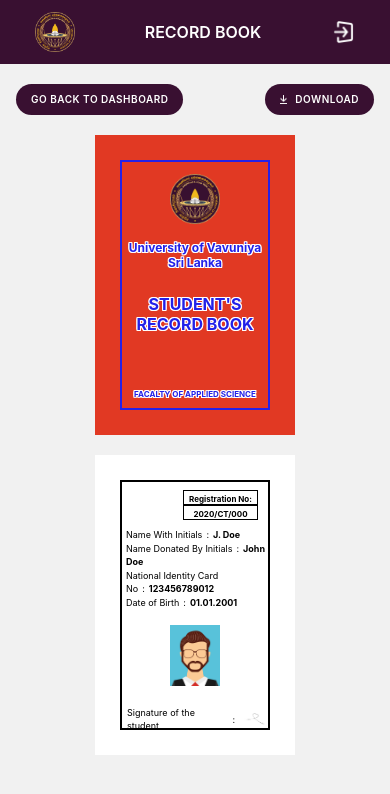
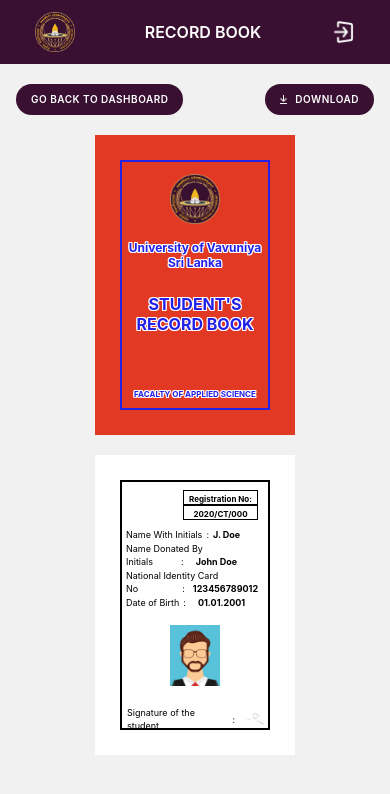
Before and after one commit to MohamadNazik/uov-student-reg-and-renewal-system-frontend, a React (Vite) app: page /record-book in a window 390 px wide. Shown: the top 794 px of the page. Built offline with nearby package versions, Linux system fonts and the light colour scheme.

Commit message:
update code

```diff
--- a/src/components/RecordBookComponent.jsx
+++ b/src/components/RecordBookComponent.jsx
@@ -86,18 +86,18 @@
             </h4>
             <h4>
               Name Donated By Initials
-              <span class="inline ml-1">:</span>
-              <span class="font-bold ml-1 sm:ml-2">John Doe</span>
+              <span class="inline ml-7">:</span>
+              <span class="font-bold ml-3 sm:ml-2">John Doe</span>
             </h4>
             <h4>
               National Identity Card No
-              <span class="inline ml-1">:</span>
-              <span class="font-bold ml-1 sm:ml-2">123456789012</span>
+              <span class="inline ml-11">:</span>
+              <span class="font-bold ml-2 sm:ml-2">123456789012</span>
             </h4>
             <h4>
               Date of Birth
               <span class="inline ml-1 sm:ml-[75px]">:</span>
-              <span class="font-bold  ml-1 sm:ml-2">01.01.2001</span>
+              <span class="font-bold  ml-3 sm:ml-2">01.01.2001</span>
             </h4>
           </div>
 
```
